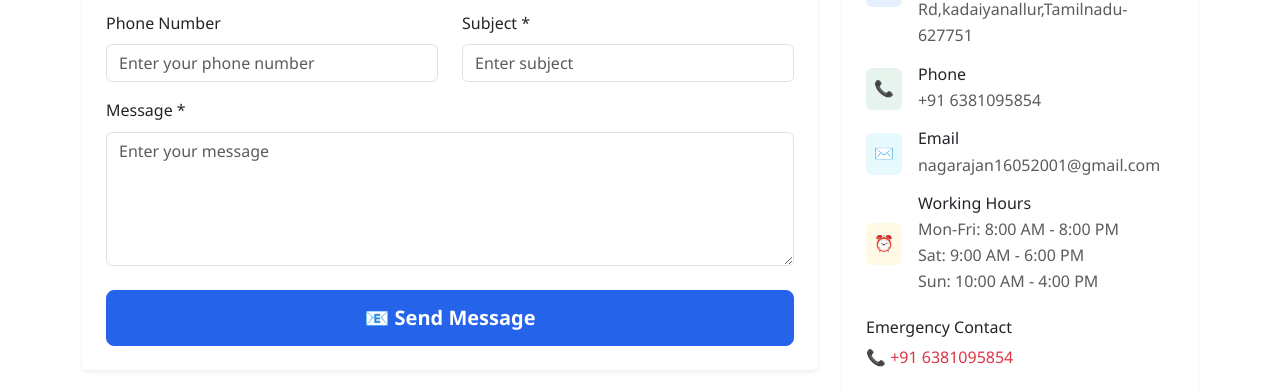
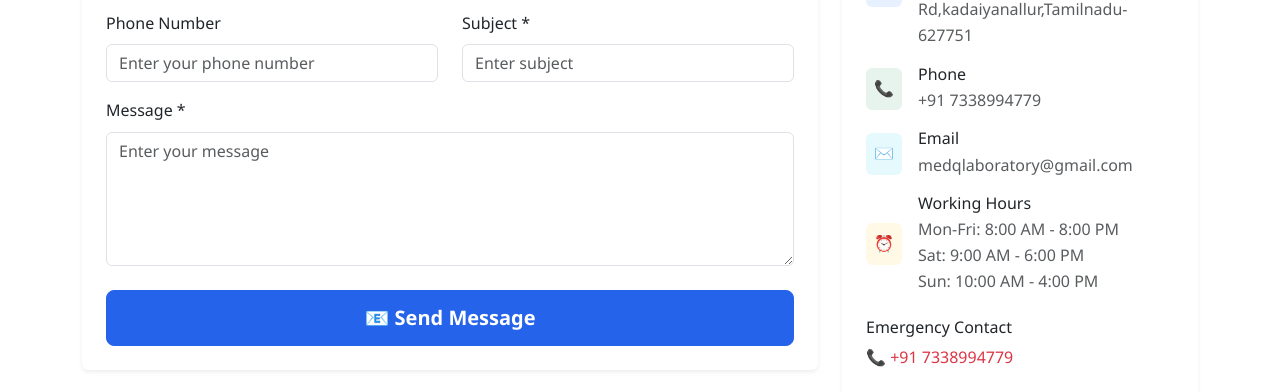
Before and after one commit to Nagarajan160520/Advanced-Lab-Diagnostic, a React (Create React App) app: page /contact in a window 1280 px wide. Shown: the part 402-794 px from the top of the page. Built offline with nearby package versions, Linux system fonts and the light colour scheme.

Commit message:
some pages improve

```diff
--- a/src/pages/Contact.js
+++ b/src/pages/Contact.js
@@ -221,7 +221,7 @@ const Contact = () => {
                   </div>
                   <div>
                     <h6 className="mb-1">Phone</h6>
-                    <p className="text-muted mb-0">+91 6381095854</p>
+                    <p className="text-muted mb-0">+91 7338994779</p>
                   </div>
                 </div>
 
@@ -231,7 +231,7 @@ const Contact = () => {
                   </div>
                   <div>
                     <h6 className="mb-1">Email</h6>
-                    <p className="text-muted mb-0">nagarajan16052001@gmail.com</p>
+                    <p className="text-muted mb-0">medqlaboratory@gmail.com</p>
                   </div>
                 </div>
 
@@ -253,7 +253,7 @@ const Contact = () => {
               <div className="mt-4">
                 <h6>Emergency Contact</h6>
                 <p className="text-danger">
-                  📞 +91 6381095854
+                  📞 +91 7338994779
                 </p>
                 <small className="text-muted">
                   Available 24/7 for emergency cases
```
